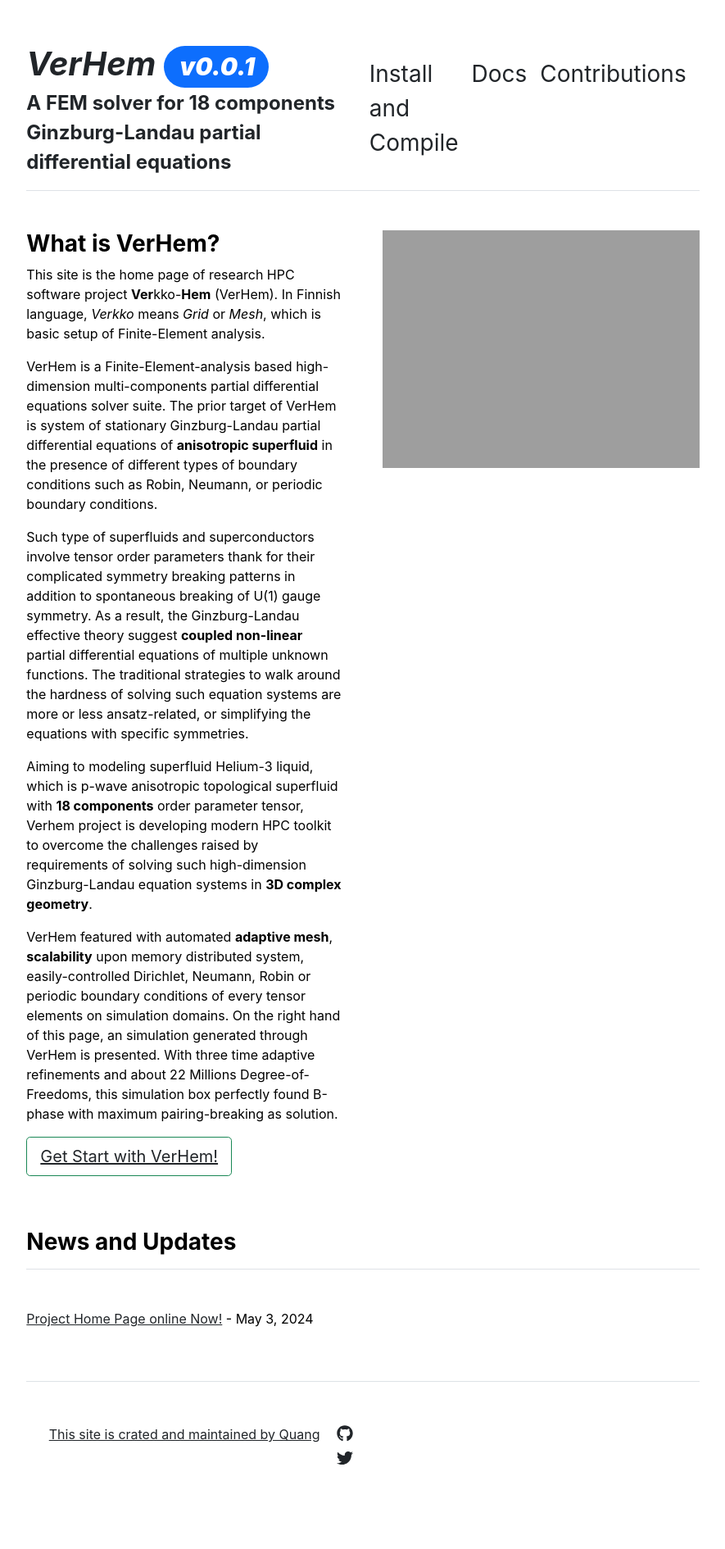
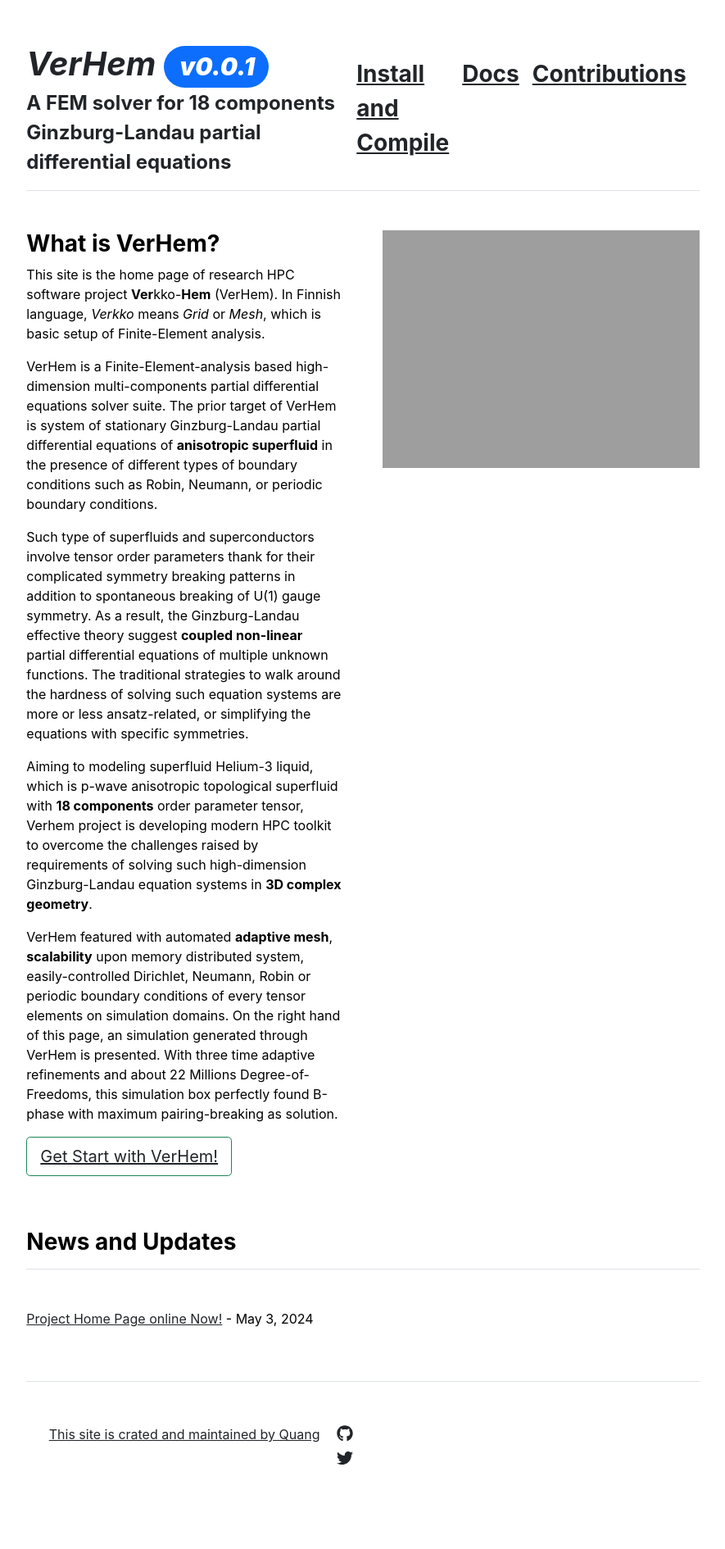
Before and after one commit to VerHem/VerHem.github.io, a Jekyll site: the page built from index.md, in a window 1280 px wide. Shown: the whole page at 82% size, without its empty margins (197-1082 px from the left). Built offline with Jekyll 4.4.1, drawn with Linux system fonts in a browser that asks for light colours.

Commit message:
chang text style in _includes/header.html

```diff
--- a/_includes/header.html
+++ b/_includes/header.html
@@ -16,7 +16,7 @@
   </div>
   <nav class="d-inline-flex mt-2 mt-md-0 ms-md-auto">
     {% for item in site.data.settings.menu %}
-      <a class="me-3 py-2 fs-3 text-decoration-none" href="{{ site.github.url }}{{ item.url }}">
+      <a class="me-3 py-2 fs-3 fw-bold" href="{{ site.github.url }}{{ item.url }}">
         {{ item.name }}
       </a>
     {% endfor %}
```
